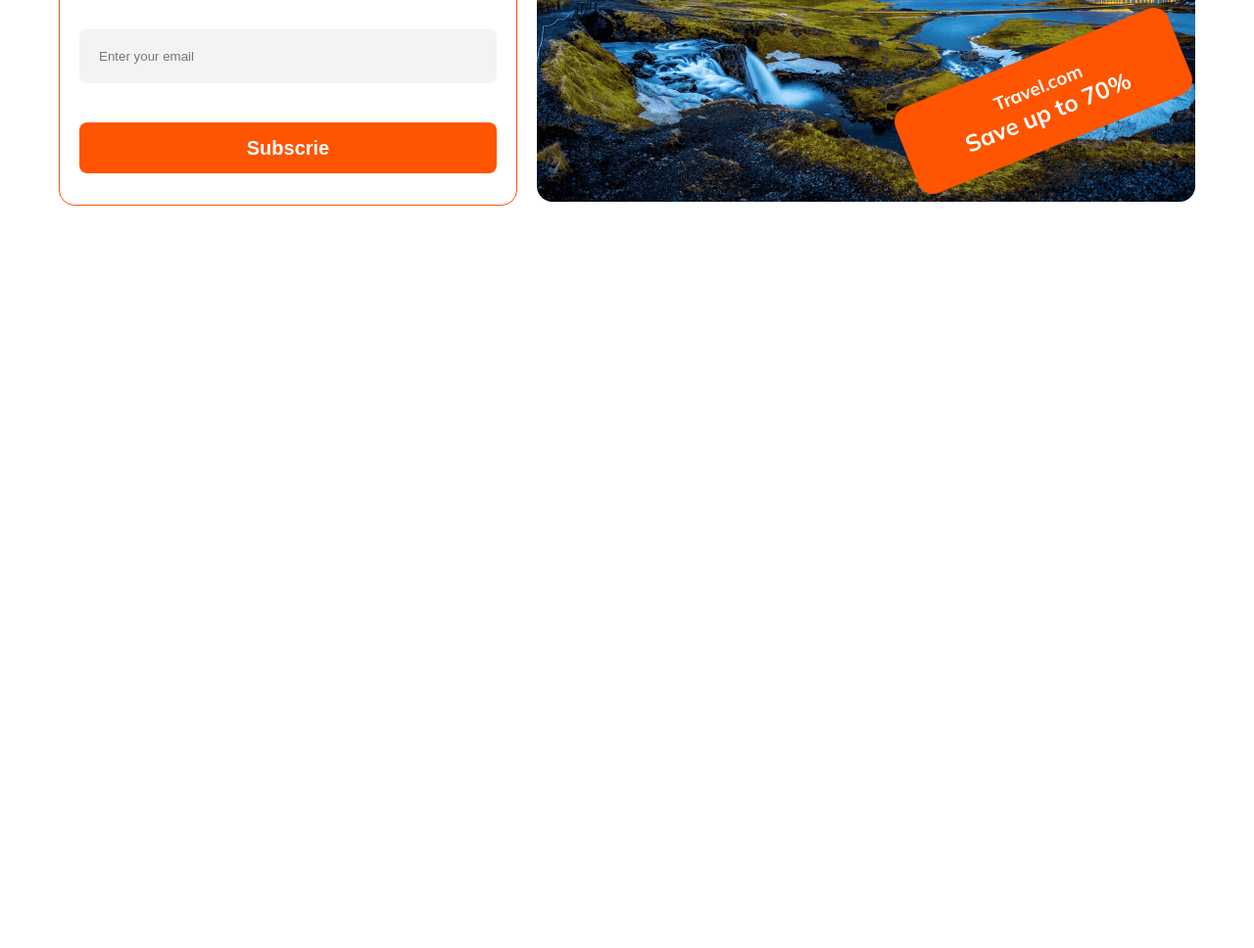
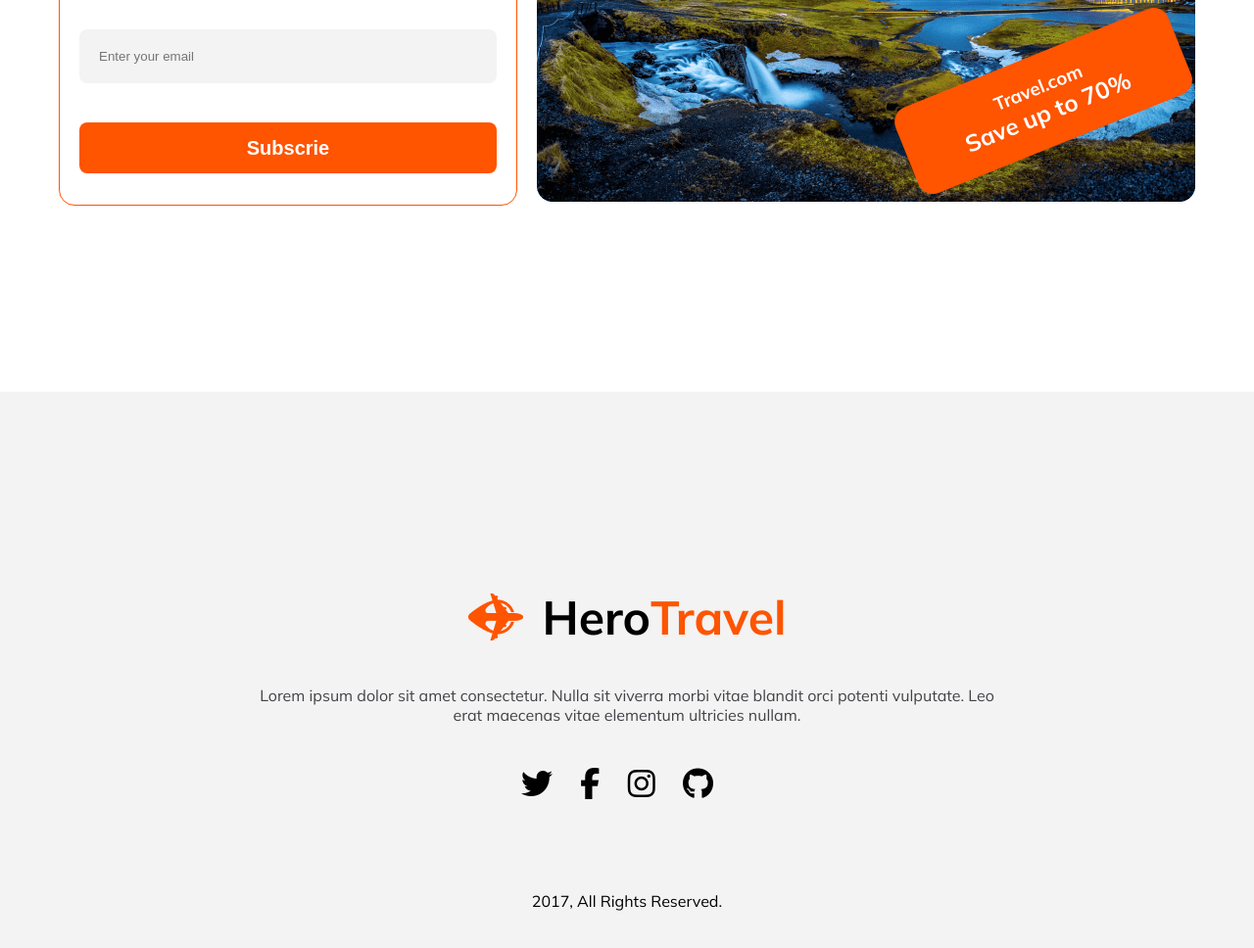
Before and after one commit to naeemul-online/assignments-02, a plain HTML site: page index.html in a window 1280 px wide. Shown: the part 3610-4578 px from the top of the page at 98% size. Before the commit the page ends 4010 px from the top, so only its background shows below. Drawn offline with Linux system fonts and the light colour scheme.

Commit message:
footer section added

```diff
--- a/index.html
+++ b/index.html
@@ -170,7 +170,25 @@
 
     </main>
     <footer>
-
+        <div class="footer-logo-section">
+            <div class="footer-header">
+                <img src="./images/travel-logo.png" alt="travel-logo">
+                <h2>Hero<span class="orange-color">Travel</span></h2>
+            </div>
+            <div class="footer-description">
+                <p class="text-gray">Lorem ipsum dolor sit amet consectetur. Nulla sit viverra morbi vitae blandit orci
+                    potenti vulputate. Leo <br> erat maecenas vitae elementum ultricies nullam. </p>
+            </div>
+            <div class="social-icons">
+                <i class="fa-brands fa-twitter"> </i>
+                <i class="fa-brands fa-facebook-f"> </i>
+                <i class="fa-brands fa-instagram"> </i>
+                <i class="fa-brands fa-github"> </i>
+            </div>
+            <div class="copyright">
+                <p>2017, All Rights Reserved.</p>
+            </div>
+        </div>
     </footer>
 </body>
 
--- a/styles/respondive.css
+++ b/styles/respondive.css
@@ -14,7 +14,7 @@
         flex-direction: column;
     }
 
-    .banner-container {
+    .banner-container, footer,footer-header {
         padding: 20px;
         height: auto;
         gap: 10px;
@@ -36,9 +36,9 @@
         display: flex;
         flex-direction: column;
     }
-
+}
 @media screen and (min-width: 600px) and (max-width: 992px) {
-    .nav-section,news-letter-container {
+    .nav-section,news-letter-container, .cart-section1 {
         padding: 0;
         flex-direction: column;
     }
--- a/styles/style.css
+++ b/styles/style.css
@@ -346,3 +346,34 @@ main {
     right: 5px;
     transform: rotate(-22deg);
 }
+
+
+/* footer styles */
+
+footer {
+    background: rgba(19, 19, 24, 0.05);
+    padding: 200px 100px;
+    text-align: center;
+}
+.footer-logo-section {
+    display: flex;
+    flex-direction: column;
+    justify-content: center;
+    gap: 40px;
+}
+.footer-header {
+    display: flex;
+    justify-content: center;
+    align-items: center;
+    gap: 20px;
+    font-size: 2rem;
+}
+.social-icons {
+    font-size: 2rem;
+}
+.fa-brands {
+    margin-right: 20px;
+}
+.copyright {
+    margin-top: 50px;
+}
```
